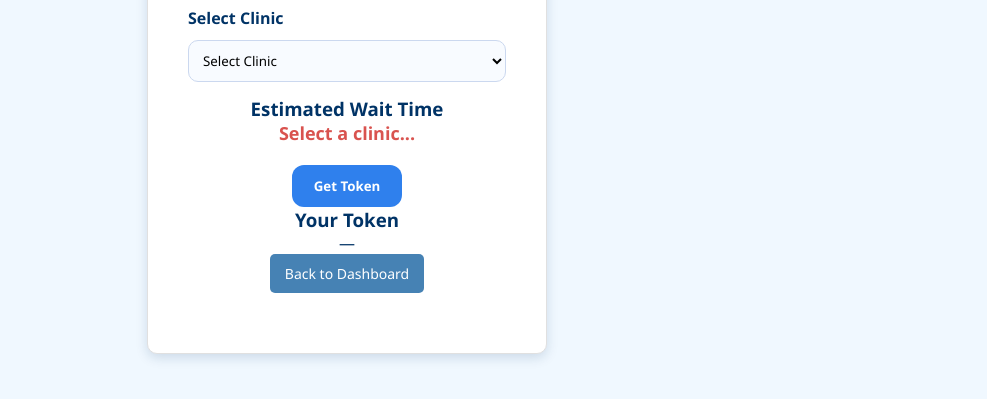
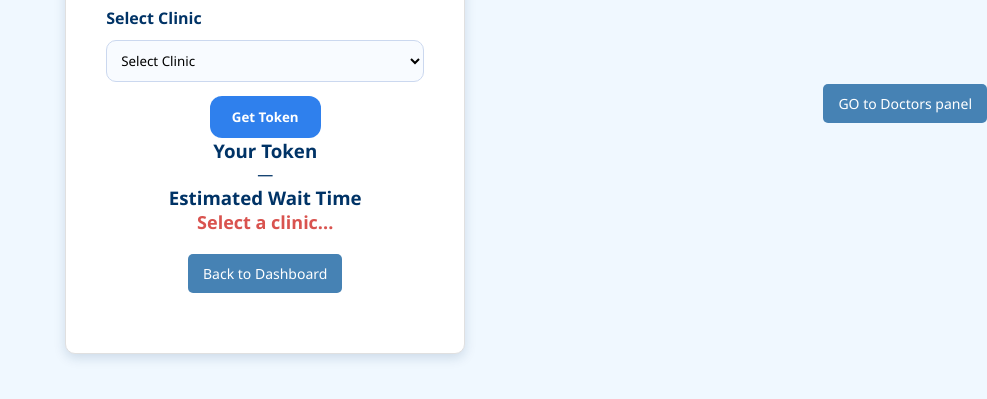
Before and after one commit to RiyaShetgaonkar/Hospital-appointment-system, a website: page public/appointment-page.html in a window 1280 px wide. Shown: the part 287-686 px from the top of the page, without its empty margins (293-1280 px from the left). Drawn offline with Linux system fonts and the light colour scheme; no server answers.

```diff
--- a/public/appointment-page.html
+++ b/public/appointment-page.html
@@ -32,17 +32,20 @@
       <option value="Cardiology">Cardiology</option>
       <option value="ENT">ENT</option>
     </select>
+     <button id="submit">Get Token</button>
+
+    <h3>Your Token</h3>
+    <div id="tokenBox">—</div>
 
     <h3>Estimated Wait Time</h3>
     <div id="etaBox">Select a clinic...</div>
 
-    <button id="submit">Get Token</button>
 
-    <h3>Your Token</h3>
-    <div id="tokenBox">—</div>
 
      <a href="dashboard.html" class="back-button">Back to Dashboard</a>
+
   </div>
+  <a href="doctor.html" class="back-button">GO to Doctors panel</a>
 
 <script type="module">
 const BASE_URL = "https://hospital-appointment-system-oogs.onrender.com";
```
Also changed, not shown: 1 other file.
